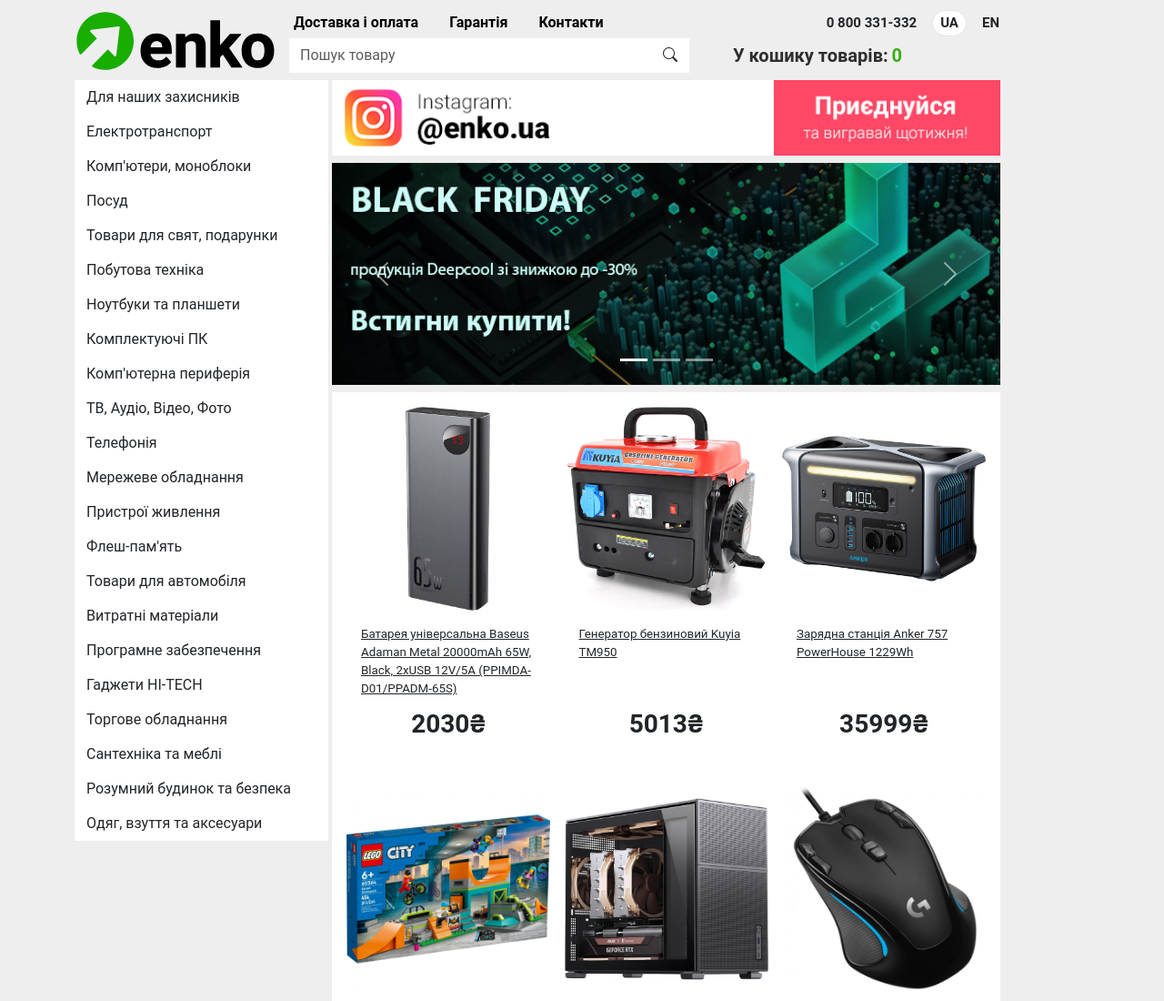
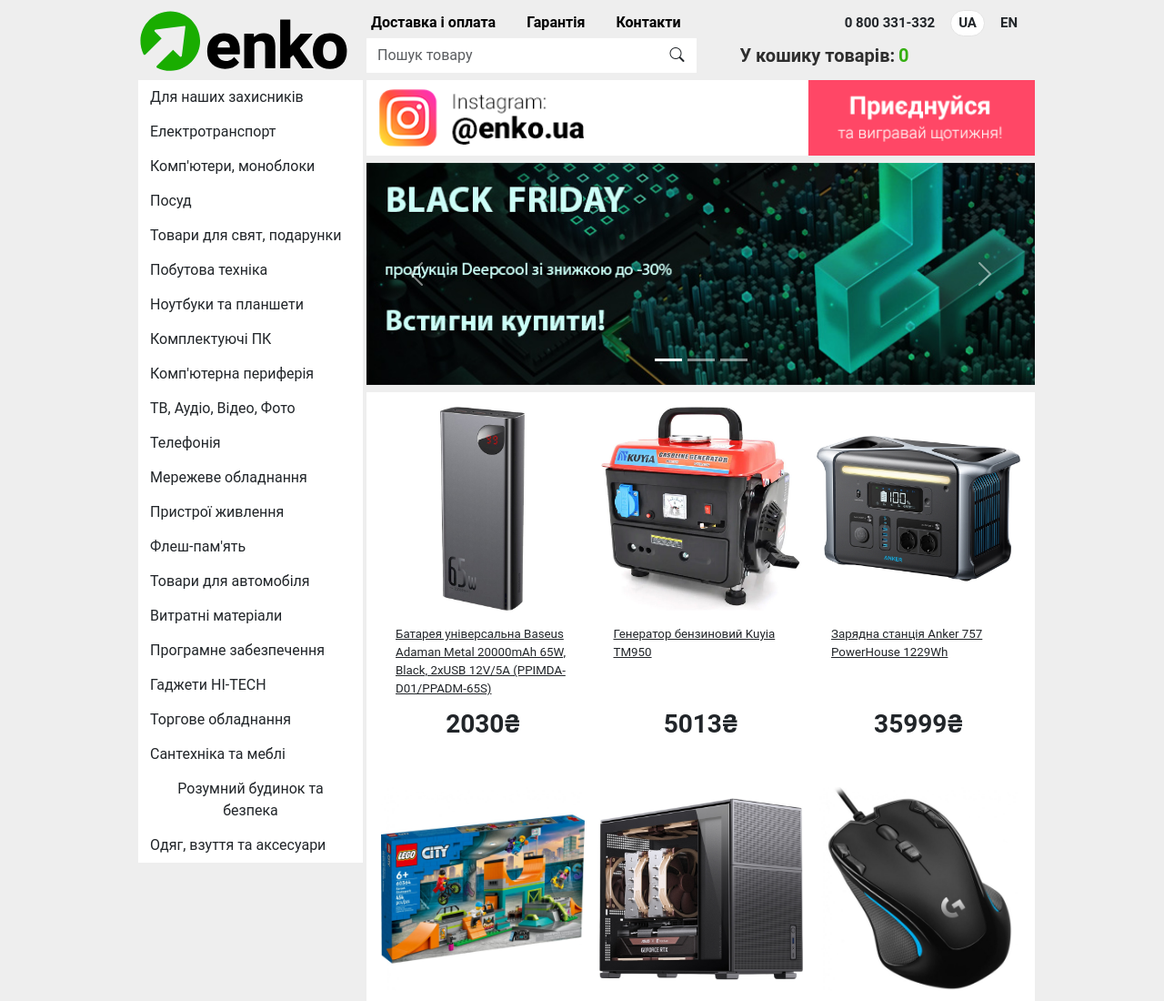
Before and after one commit to YehorMishchenko/enkoBootstrapMainPage, a plain HTML site: page index.html in a window 1280 px wide. Shown: the top 1100 px of the page at 91% size. Drawn offline with nearby package versions, Linux system fonts and the light colour scheme.

Commit message:
It's better

```diff
--- a/index.html
+++ b/index.html
@@ -12,19 +12,19 @@
       <title>Bootstrap Custom Layout</title>
     </head>
     <body>
-    <div class="container custom-container">
+    <div class="container custom-container" style="max-width: 1000px">
         <!-- Header -->
-        <header class="d-flex align-items-center py-2 gap-3">
+        <header class="d-flex align-items-center py-2 gap-1">
             <!-- Logo Container -->
-            <div class="logo-container ">
+            <div class="logo-container" style="min-width: 247px;">
                 <a href="#">
-                    <img src="images/logo.svg" style="width: 220px; " class="logo" alt="Enko">
+                    <img src="images/logo.svg" style="width: 230px; " class="logo" alt="Enko">
                 </a>
             </div>
 
             <div class="menu-parent-container d-flex flex-column w-100">
                 <!-- Menu and Contact Container -->
-                <div class="menu-contact-container d-flex align-items-center justify-content-between" style="max-width: 790px">
+                <div class="menu-contact-container d-flex align-items-center justify-content-between">
                     <!-- Menu Items -->
                     <div class="menu-items gap-4 d-flex">
                         <a href="#" class="btn menu-item rounded-5 p-1 text-decoration-none fw-bold fs-6 text-black">Доставка і оплата</a>
```
